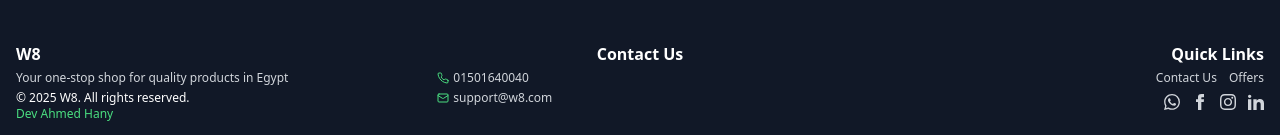
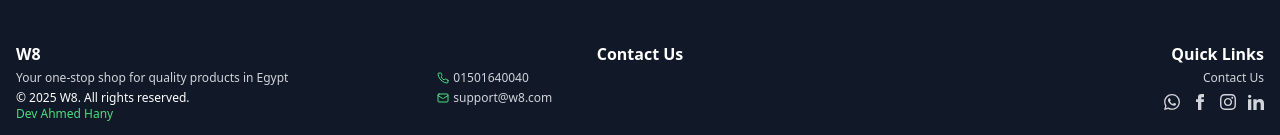
Before and after one commit to ahmedhany102/w8-wardrobeee-77, a React (Vite) app: page /login in a window 1280 px wide. Shown: the part 770-905 px from the top of the page. Built offline with nearby package versions, Linux system fonts and the light colour scheme.

Commit message:
Reverted to commit 1c58c68f8a28fb60468fa25ac442f97a7dd3d778

```diff
--- a/src/components/Footer.tsx
+++ b/src/components/Footer.tsx
@@ -1,4 +1,3 @@
-
 import React from 'react';
 import { Link } from 'react-router-dom';
 import { Phone, Mail } from 'lucide-react';
@@ -42,9 +41,6 @@ const Footer: React.FC = () => {
             <div className="flex flex-wrap justify-center md:justify-end gap-3">
               <Link to="/contact" className="text-xs text-gray-300 hover:text-white transition">
                 Contact Us
-              </Link>
-              <Link to="/offers" className="text-xs text-gray-300 hover:text-white transition">
-                Offers
               </Link>
             </div>
             <div className="mt-2 flex justify-center md:justify-end gap-3">
```
